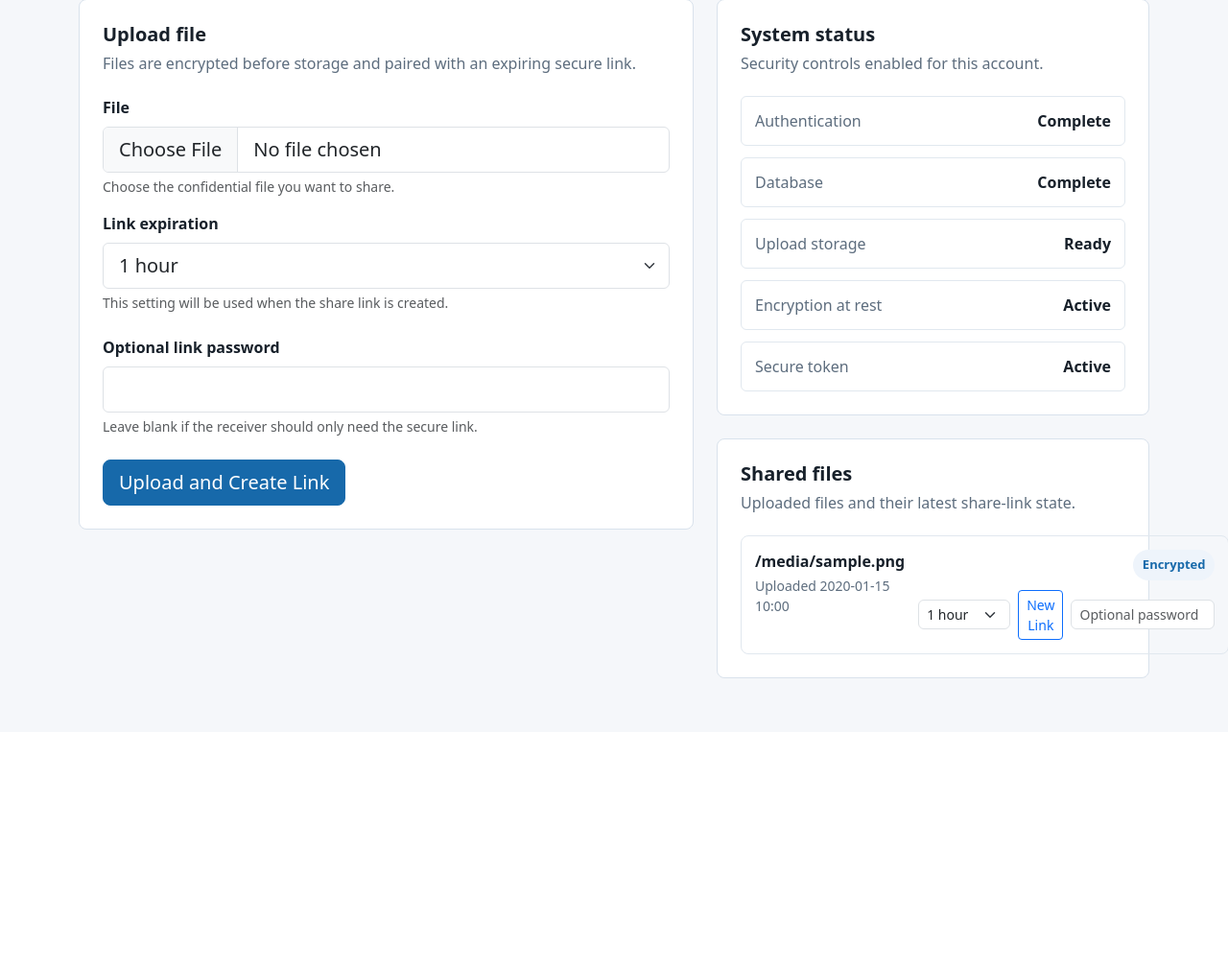
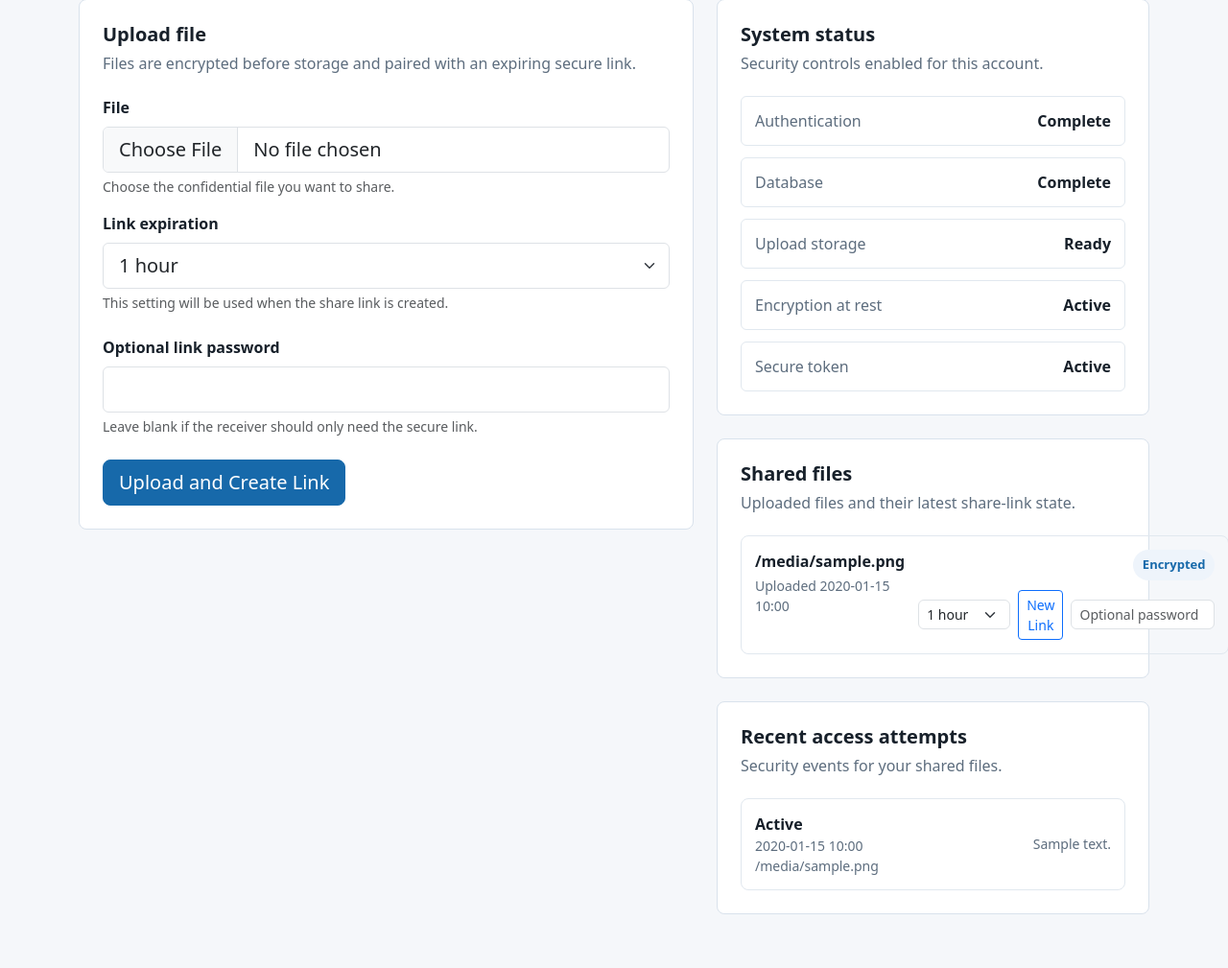
Before and after one commit to Rinil-Parmar/secure-one-time-file-sharing, a Flask app: template app/templates/dashboard.html in a window 1280 px wide. Shown: the part 276-1285 px from the top of the page at 96% size. Before the commit the page ends 983 px from the top, so only its background shows below. Run offline with Flask 3, Linux system fonts and the light colour scheme; a user stored in the database is signed in; tables that the repository leaves empty hold one stand-in row (values such as "Sample post"); the template is opened without the code that fills it: most values are stand-ins (such as "Sample title", 1, 10 or a date in 2020).

Commit message:
Log file access attempts

```diff
--- a/app/static/style.css
+++ b/app/static/style.css
@@ -183,6 +183,36 @@ body {
     gap: 12px;
 }
 
+.audit-list {
+    display: grid;
+    gap: 12px;
+}
+
+.audit-row {
+    align-items: center;
+    border: 1px solid #e1e8ef;
+    border-radius: 8px;
+    display: flex;
+    gap: 14px;
+    justify-content: space-between;
+    padding: 14px;
+}
+
+.audit-row strong,
+.audit-row span {
+    display: block;
+}
+
+.audit-row span,
+.audit-ip {
+    color: #5d6d7e;
+    font-size: 14px;
+}
+
+.audit-ip {
+    white-space: nowrap;
+}
+
 .file-row {
     align-items: flex-start;
     border: 1px solid #e1e8ef;
@@ -264,6 +294,7 @@ body {
     }
 
     .file-row,
+    .audit-row,
     .link-form {
         align-items: stretch;
         flex-direction: column;
--- a/app/templates/dashboard.html
+++ b/app/templates/dashboard.html
@@ -150,6 +150,36 @@
                 </div>
             {% endif %}
         </section>
+
+        <section class="app-card mt-4">
+            <div class="section-heading">
+                <div>
+                    <h2>Recent access attempts</h2>
+                    <p>Security events for your shared files.</p>
+                </div>
+            </div>
+            {% if recent_logs %}
+                <div class="audit-list">
+                    {% for log in recent_logs %}
+                        <div class="audit-row">
+                            <div>
+                                <strong>{{ log.status.replace("_", " ").title() }}</strong>
+                                <span>{{ log.created_at.strftime("%Y-%m-%d %H:%M") }}</span>
+                                {% if log.share_link and log.share_link.file %}
+                                    <span>{{ log.share_link.file.original_filename }}</span>
+                                {% endif %}
+                            </div>
+                            <span class="audit-ip">{{ log.ip_address or "Unknown IP" }}</span>
+                        </div>
+                    {% endfor %}
+                </div>
+            {% else %}
+                <div class="empty-state">
+                    <strong>No access attempts yet</strong>
+                    <span>Downloads and rejected attempts for your files will appear here.</span>
+                </div>
+            {% endif %}
+        </section>
     </div>
 </div>
 {% endblock %}
```
Also changed, not shown: app/__init__.py (+18 -2 lines), app/files.py (+23 -1 lines), app/models.py (+15 -0 lines).
